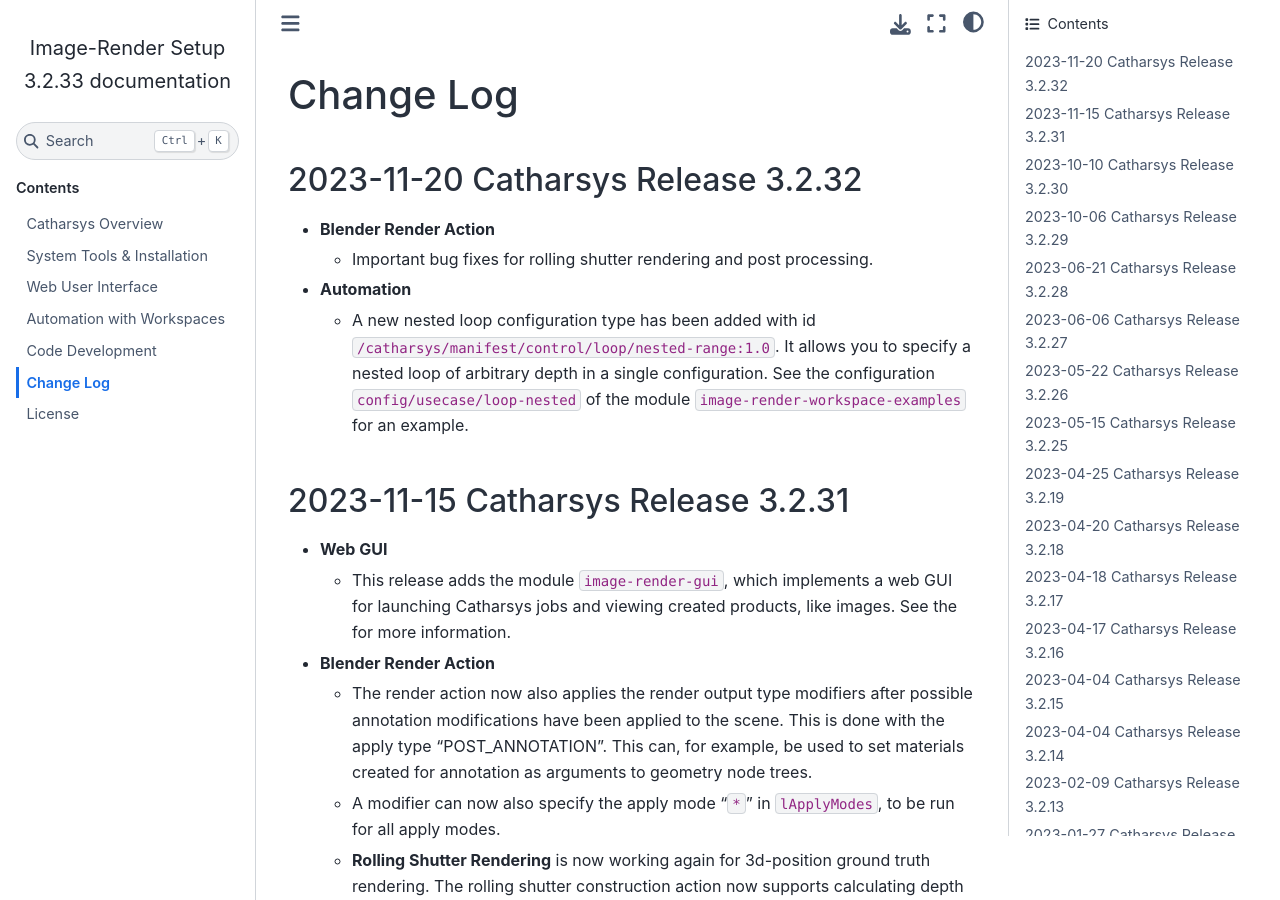
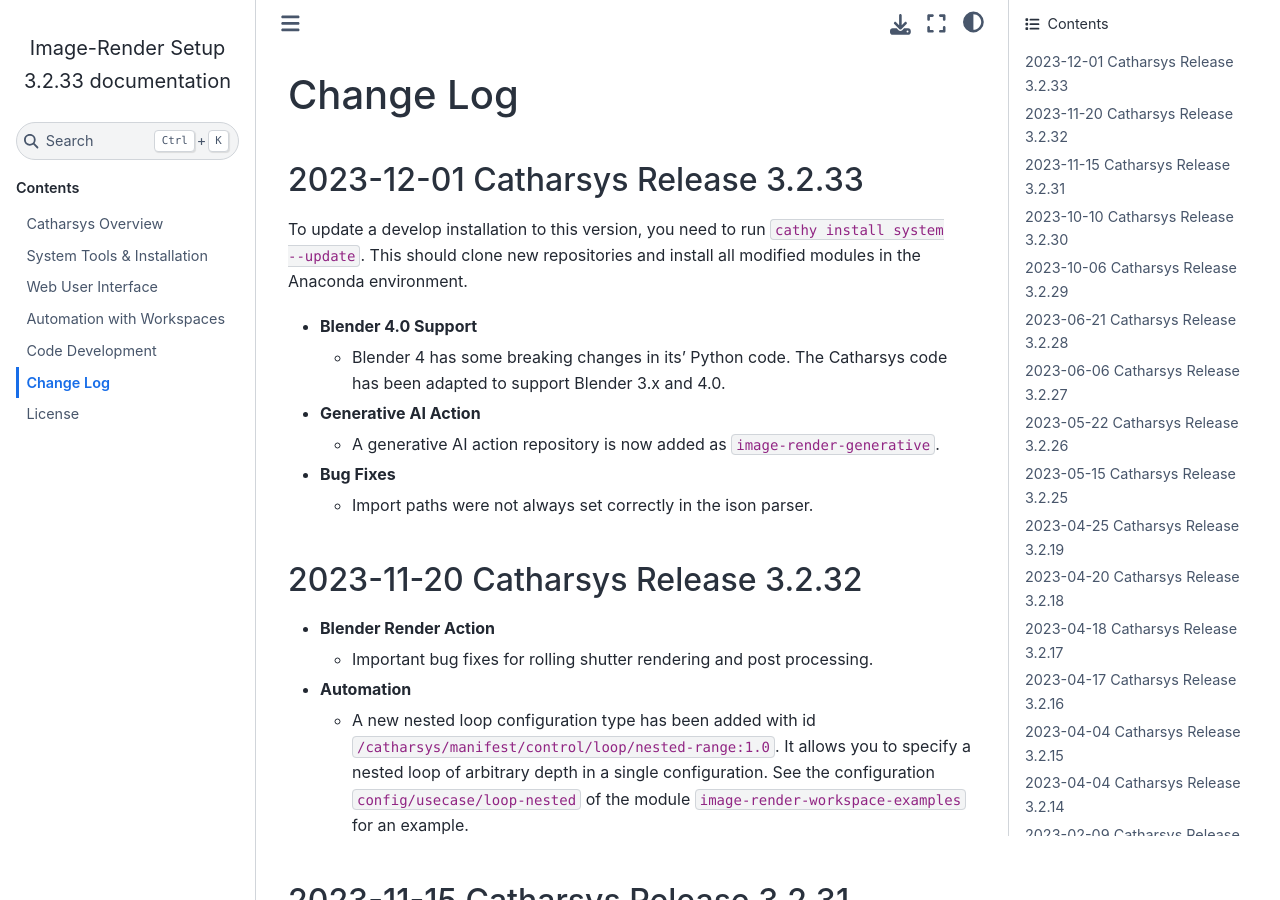
Before and after one commit to boschresearch/image-render-setup, a Sphinx documentation site: the page built from docs/source/change-log.md, in a window 1280 px wide and 900 px high. Built offline with Sphinx 7.4.7 and the Sphinx Book theme 1.1.4, drawn with Linux system fonts in a browser that asks for light colours; the version number is read from the project's files by our own code.

Commit message:
updates change log
Signed-off-by: cribeul <christian.perwass@de.bosch.com>

```diff
--- a/docs/source/change-log.md
+++ b/docs/source/change-log.md
@@ -1,4 +1,18 @@
 # Change Log
+
+## 2023-12-01 Catharsys Release 3.2.33
+
+To update a develop installation to this version, you need to run `cathy install system --update`. This should clone  new repositories and install all modified modules in the Anaconda environment.
+
+- **Blender 4.0 Support**
+  - Blender 4 has some breaking changes in its' Python code. The Catharsys code has been adapted to support Blender 3.x and 4.0.
+
+- **Generative AI Action**
+  - A generative AI action repository is now added as `image-render-generative`.
+
+- **Bug Fixes**
+  - Import paths were not always set correctly in the ison parser.
+
 
 ## 2023-11-20 Catharsys Release 3.2.32
 
```
